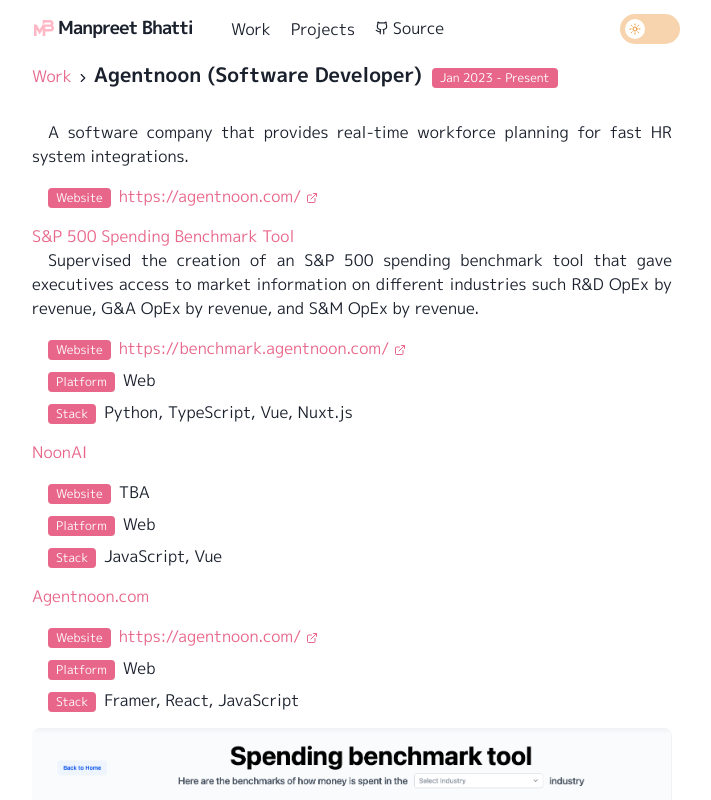
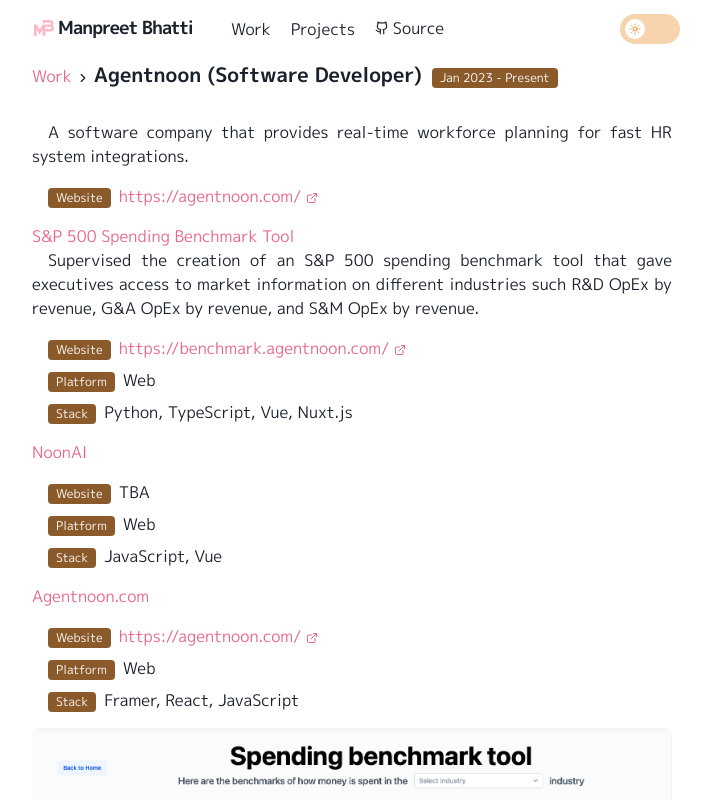
Before and after one commit to Manpreet-Bhatti/my-site-2, a Next.js app: page /work/agentnoon in a window 1280 px wide. Shown: the top 800 px of the page, without its empty margins (288-999 px from the left). Built offline with nearby package versions, Linux system fonts and the light colour scheme.

Commit message:
Update colours

```diff
--- a/app/projects/[slug]/page.tsx
+++ b/app/projects/[slug]/page.tsx
@@ -32,7 +32,7 @@
       <div className="max-w-2xl w-full px-4 mx-auto">
         <Title type="projects">
           {project.role}{" "}
-          <span className="inline-block bg-accent text-white text-xs font-medium px-2 py-0.5 rounded ml-1">
+          <span className="inline-block bg-[#8b5a2b] text-white text-xs font-medium px-2 py-0.5 rounded ml-1">
             {project.period}
           </span>
         </Title>
--- a/app/work/[slug]/page.tsx
+++ b/app/work/[slug]/page.tsx
@@ -32,7 +32,7 @@
       <div className="max-w-2xl w-full px-4 mx-auto">
         <Title type="work">
           {entry.title} ({entry.role}){" "}
-          <span className="inline-block bg-accent text-white text-xs font-medium px-2 py-0.5 rounded ml-1">
+          <span className="inline-block bg-[#8b5a2b] text-white text-xs font-medium px-2 py-0.5 rounded ml-1">
             {entry.period}
           </span>
         </Title>
--- a/components/work.tsx
+++ b/components/work.tsx
@@ -18,7 +18,7 @@
 );
 
 export const Meta = ({ children }: { children: React.ReactNode }) => (
-  <span className="inline-block bg-accent text-white text-xs font-medium px-2 py-0.5 rounded mr-2">
+  <span className="inline-block bg-[#8b5a2b] text-white text-xs font-medium px-2 py-0.5 rounded mr-2">
     {children}
   </span>
 );
```
